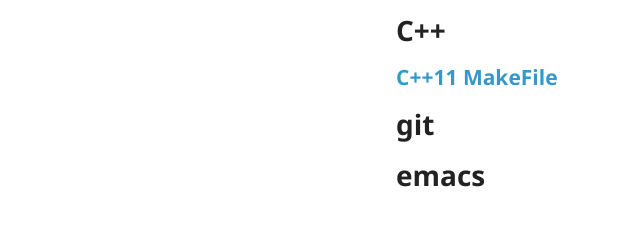
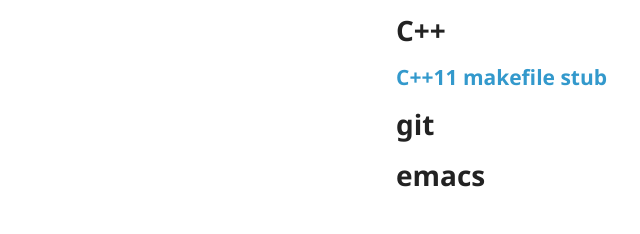
Before and after one commit to siegfriedzoetzsche/siegfriedzoetzsche.github.io, a plain HTML site: page index.html in a window 1280 px wide. Shown: the part 274-508 px from the top of the page, 174-814 px from the left. Drawn offline with Linux system fonts and the light colour scheme; a web font is replaced by a local one.

Commit message:
Updated index.html

```diff
--- a/index.html
+++ b/index.html
@@ -34,7 +34,7 @@
 	<h1>
 	  <a id="c" class="anchor" href="#c" aria-hidden="true"><span class="octicon octicon-link"></span></a>C++</h1>
 	<h2>
-	  <a href="https://github.com/siegfriedzoetzsche/CPP11MakeFileStub">C++11 MakeFile</a></h2>
+	  <a href="https://github.com/siegfriedzoetzsche/CPP11MakeFileStub">C++11 makefile stub</a></h2>
 
 	<h1>
 	  <a id="git" class="anchor" href="#git" aria-hidden="true"><span class="octicon octicon-link"></span></a>git</h1>
```
